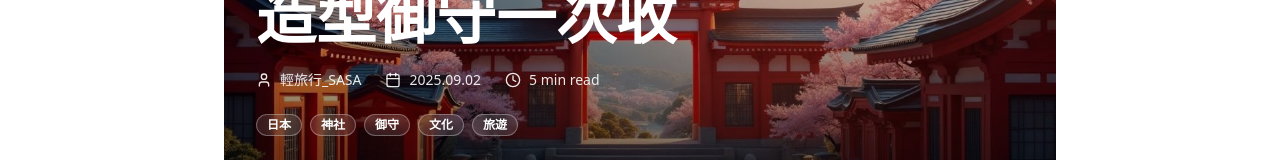
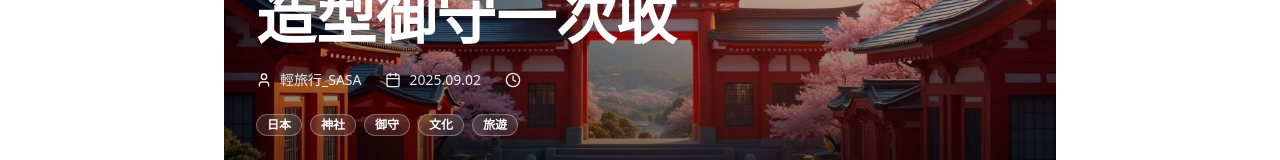
Before and after one commit to miiinachiu/article-page, a React (Vite) app: page / in a window 1280 px wide. Shown: the part 317-477 px from the top of the page. Built offline with nearby package versions, Linux system fonts and the light colour scheme.

Commit message:
Code edited in Lovable Code Editor
Edited UI in Lovable

```diff
--- a/src/pages/Index.tsx
+++ b/src/pages/Index.tsx
@@ -32,7 +32,6 @@ const Index = () => {
         category="日本旅遊"
         author="輕旅行_SASA"
         publishDate="2025.09.02"
-        readTime="5 min read"
         tags={["日本", "神社", "御守", "文化", "旅遊"]}
       />
       <ArticleContent />
```
